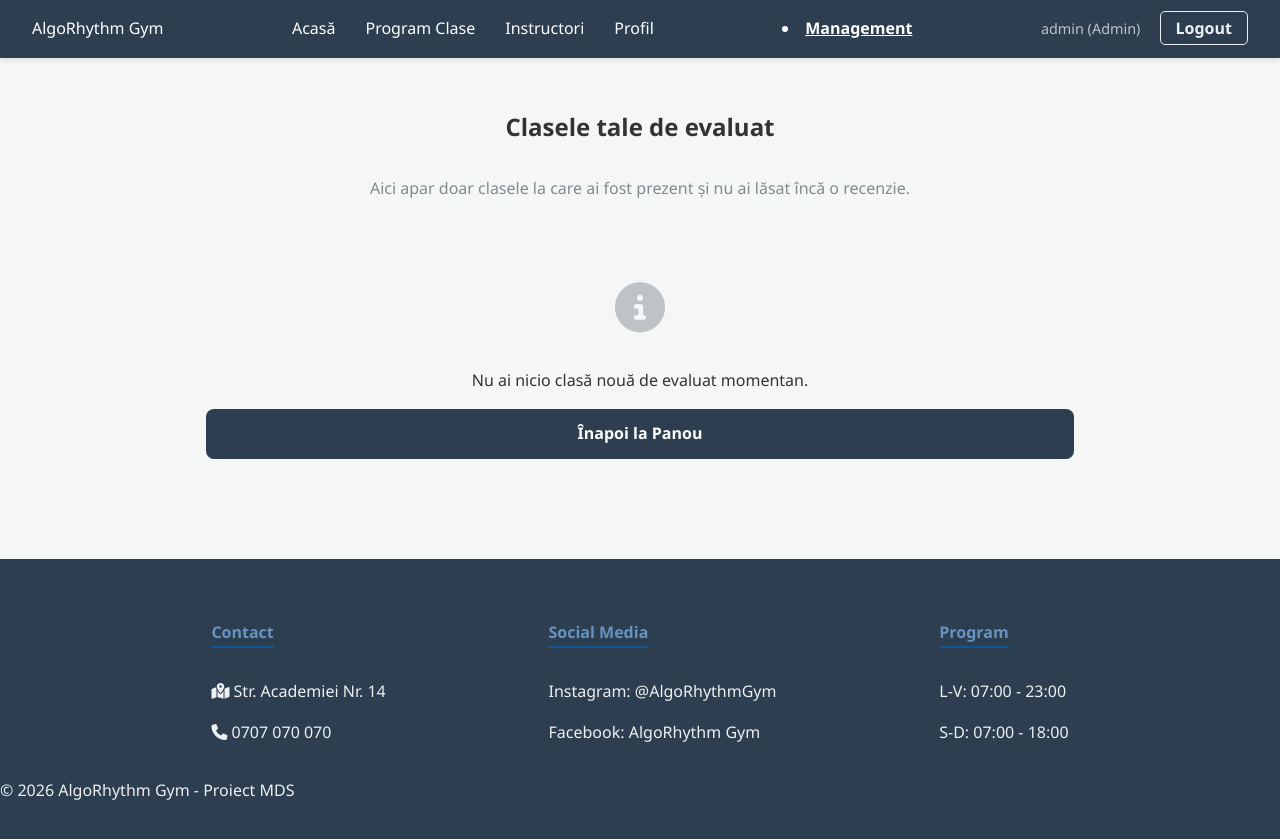
After one commit to esteraant/Proiect_Fitness_MDS, a Django app: page /recenzii/ in a window 1280 px wide. The commit adds this page. Run offline with Django 5.2, Linux system fonts and the light colour scheme; a user stored in the database is signed in; data comes from the database, SQL or seed files in the repository; both versions use the stored data as it was before the commit.

Commit message:
AlgoRhythm (versiune aproape completă)
Am retușat site-ul, cu excepția paginilor de înregistrare și recenzie, care au nevoie de cod css.

```diff
--- a/fitness_app/models.py
+++ b/fitness_app/models.py
@@ -102,7 +102,7 @@ class FitnessClass(models.Model):
                 })
     # name = models.CharField(max_length=100)
     # max_capacity = models.IntegerField()
-    # booked_slots = models.IntegerField()
+    # booked_slots = models.IntegerField(default=0)
 
 
 # Tabelul pentru rezervari, Early Bird si Check-in
--- a/fitness_app/templates/index.html
+++ b/fitness_app/templates/index.html
@@ -3,14 +3,14 @@
 <head>
     <meta charset="UTF-8">
     <meta name="viewport" content="width=device-width, initial-scale=1.0">
-    <title>Algorithm Fitness</title>
+    <title>AlgoRhythm Fitness</title>
     <link rel="stylesheet" href="{% static 'css/style.css' %}">
 </head>
 <body>
 
     <div class="hero">
         <div class="hero-content">
-            <h1>ALGORITHM</h1>
+            <h1>ALGORHYTHM</h1>
             <p>Train smarter. Become stronger.</p>
 
             <a href="{% url 'login' %}" class="btn-start">
--- /dev/null
+++ b/fitness_app/templates/reviews_list.html
@@ -0,0 +1,30 @@
+{% extends 'base.html' %}
+
+{% block content %}
+<div class="container" style="margin-top: 50px;">
+    <h2 style="text-align: center; margin-bottom: 30px;">Clasele tale de evaluat</h2>
+    <p style="text-align: center; color: #7f8c8d;">Aici apar doar clasele la care ai fost prezent și nu ai lăsat încă o recenzie.</p>
+
+    <div class="grid" style="margin-top: 30px;">
+        {% for fitness_class in classes_to_review %}
+            <div class="card" style="border-left: 5px solid #1f5b97;">
+                <h3>{{ fitness_class.name }}</h3>
+                <p><strong><i class="fa-solid fa-user-tie"></i> Instructor:</strong> {{ fitness_class.instructor.get_full_name }}</p>
+                <p><strong><i class="fa-solid fa-calendar-check"></i> Data:</strong> {{ fitness_class.start_time|date:"d M Y" }}</p>
+
+                <div style="margin-top: 20px;">
+                    <a href="{% url 'add_review' fitness_class.id %}" class="btn-ocean" style="display: block; text-align: center; border: none; font-weight: bold;">
+                        Lasă Recenzie
+                    </a>
+                </div>
+            </div>
+        {% empty %}
+            <div style="grid-column: 1 / -1; text-align: center; padding: 50px;">
+                <i class="fa-solid fa-circle-info" style="font-size: 50px; color: #bdc3c7; margin-bottom: 20px;"></i>
+                <p>Nu ai nicio clasă nouă de evaluat momentan.</p>
+                <a href="{% url 'home' %}" class="btn-ocean">Înapoi la Panou</a>
+            </div>
+        {% endfor %}
+    </div>
+</div>
+{% endblock %}
--- a/fitness_app/views.py
+++ b/fitness_app/views.py
@@ -8,6 +8,9 @@ from .forms import CustomUserCreationForm
 from datetime import date
 from datetime import timedelta
 from django.contrib import messages
+from .forms import ReviewForm
+from .models import Review
+from django.utils import timezone
 
 def login_view(request):
     if request.method == 'POST':
@@ -69,6 +72,38 @@ def activate_subscription(request):
 #         fc.disponibile = fc.max_capacity - fc.booked_slots
 
 #     return render(request, 'classes.html', {'fitness_classes': fitness_classes})
+
+@login_required
+def reviews_list_view(request):
+    # cautam clasele la care utilizatorul a participat
+    bookings_attended = Booking.objects.filter(user=request.user, attended=True)
+    classes_to_review = []
+    for b in bookings_attended:
+        if not Review.objects.filter(user=request.user, fitness_class=b.fitness_class).exists():
+            classes_to_review.append(b.fitness_class)
+    return render(request, 'reviews_list.html', {'classes_to_review': classes_to_review})
+
+@login_required
+def add_review_view(request, class_id):
+    fitness_class = get_object_or_404(FitnessClass, id=class_id)
+
+    # verificam daca utilizatorul a participat la clasa respectiva
+    has_attended = Booking.objects.filter(user=request.user, fitness_class=fitness_class, attended=True).exists()
+    if not has_attended:
+        messages.error(request, "Poți lăsa recenzii doar pentru clasele la care ai participat fizic.")
+        return redirect('reviews_list')
+    if request.method == 'POST':
+        form = ReviewForm(request.POST)
+        if form.is_valid():
+            review = form.save(commit=False)
+            review.user = request.user
+            review.fitness_class = fitness_class
+            review.save()
+            messages.success(request, f"Recenzia pentru {fitness_class.name} a fost trimisă!")
+            return redirect('home')
+    else:
+        form = ReviewForm()
+    return render(request, 'add_review.html', {'form': form, 'fitness_class': fitness_class})
 
 @login_required
 def book_class(request, class_id):
@@ -151,7 +186,8 @@ def register_view(request):
 
 
 def classes_view(request):
-    fitness_classes = FitnessClass.objects.all()
+    now = timezone.now()
+    fitness_classes = FitnessClass.objects.filter(start_time__gte=now).order_by('start_time')
     return render(request, 'classes.html', {'fitness_classes': fitness_classes})
 
 def class_detail_view(request, class_id):
--- a/fitness_management/urls.py
+++ b/fitness_management/urls.py
@@ -23,5 +23,8 @@ urlpatterns = [
     path('profil/', views.profile_view, name='profile'),
     path('profil/freeze/', views.freeze_subscription, name='freeze_subscription'),
     path('rezerva/<int:class_id>/', views.book_class, name='book_class'),
+    path('recenzii/', views.reviews_list_view, name='reviews_list'),
+    path('recenzii/adauga/<int:class_id>/', views.add_review_view, name='add_review'),
+    path('program/', views.classes_view, name='fitness_classes_list')
 
 ] + static(settings.MEDIA_URL, document_root=settings.MEDIA_ROOT)
```
Also changed, not shown: fitness_app/forms.py (+12 -0 lines), fitness_app/templates/add_review.html (added, +22 -0 lines), fitness_app/templates/home.html (+19 -5 lines), db.sqlite3, fitness_app/migrations/0004_remove_fitnessclass_booked_slots_and_more.py (added).
